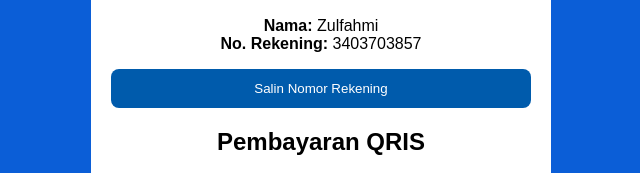
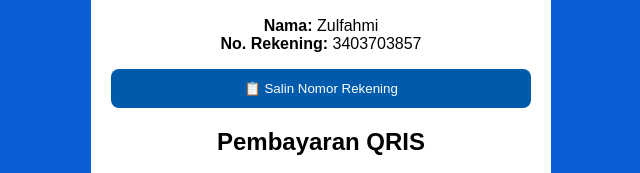
Before and after one commit to bfistudio-del/Pembayaran-, a plain HTML site: page index.html in a window 1280 px wide. Shown: the part 324-497 px from the top of the page, 319-959 px from the left. Drawn offline with Linux system fonts and the light colour scheme.

Commit message:
Update index.html

```diff
--- a/index.html
+++ b/index.html
@@ -6,7 +6,7 @@
     <h1 style="margin:10px 0;">Rp150.000</h1>
   </div>
 <h2>Transfer BCA</h2><p><b>Nama:</b> Zulfahmi<br><b>No. Rekening:</b> <span id="rek">3403703857</span></p>
-<button onclick="copyRek(3403703857)">Salin Nomor Rekening</button>
+<button onclick="navigator.clipboard.writeText('3403703857')">📋 Salin Nomor Rekening</button>
 <h2>Pembayaran QRIS</h2>
 <img src="qris.png" style="max-width:280px;width:100%" alt="QRIS">
 <p align="center">
```
